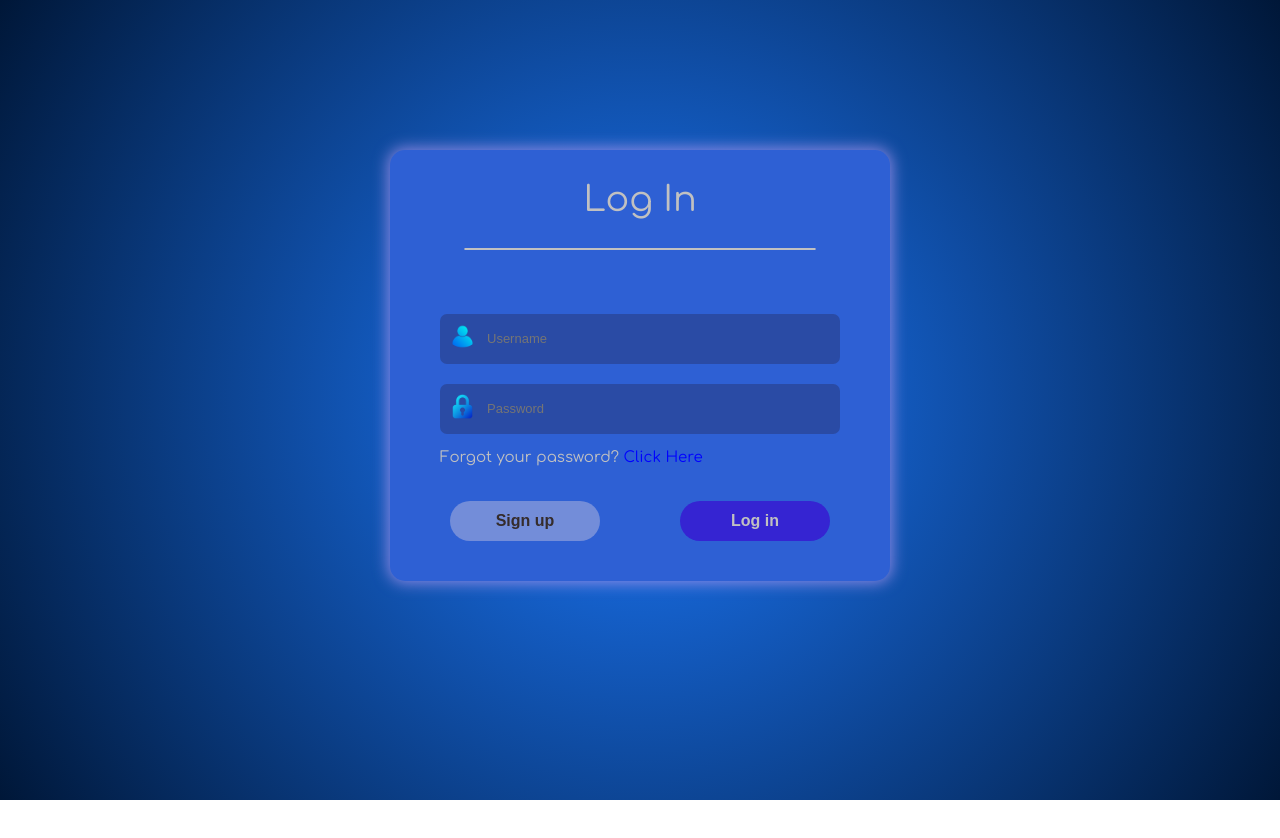
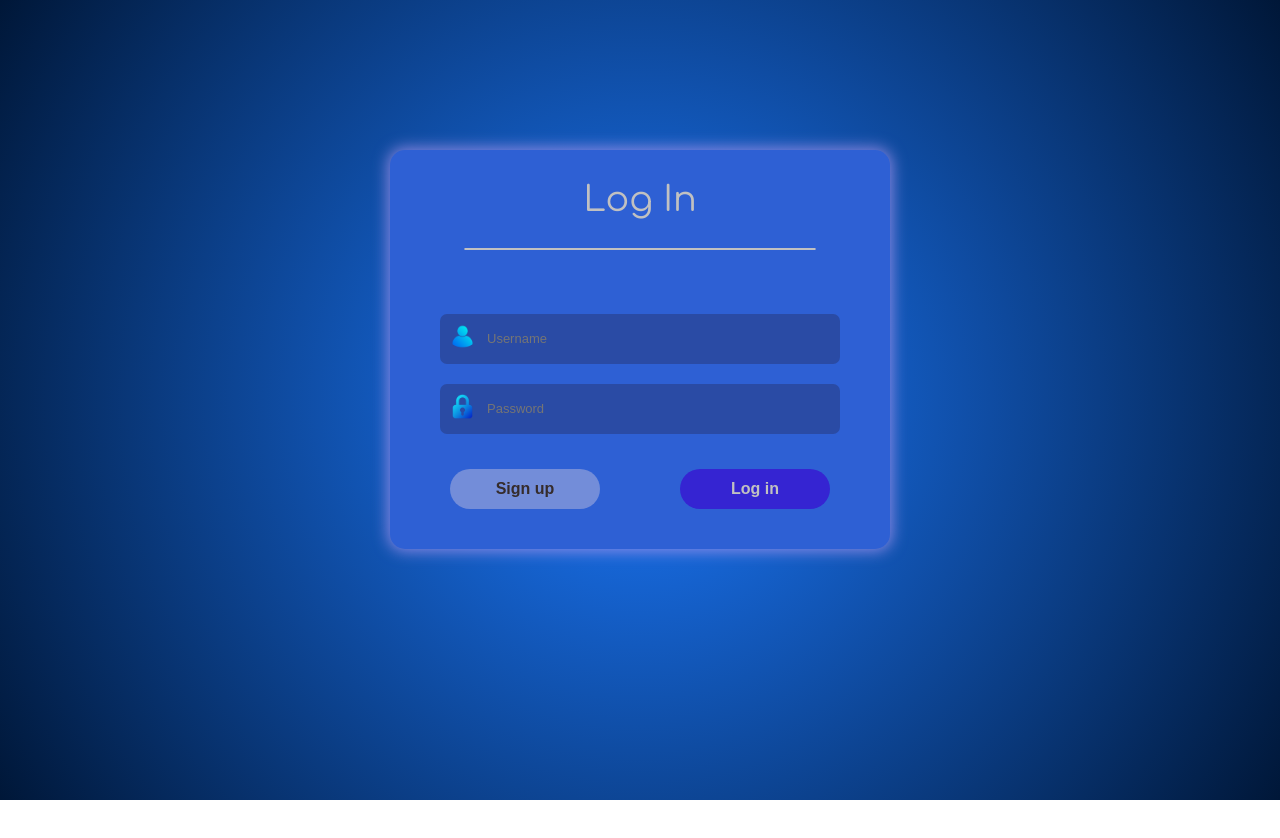
Before and after one commit to Mvrouvne/CareCompanionAi, a React (Vite) app in the folder frontend/: page / in a window 1280 px wide. Shown: the top 838 px of the page. Built offline with nearby package versions, Linux system fonts and the light colour scheme.

Commit message:
added react frontend to run in docker, stable version

```diff
--- a/frontend/src/LoginSignup.jsx
+++ b/frontend/src/LoginSignup.jsx
@@ -102,13 +102,6 @@ function LoginSignup(props) {
             />
           </div>
         </div>
-        {action === "Sign Up" ? (
-          <div></div>
-        ) : (
-          <div className="forgor-password">
-            Forgot your password? <span>Click Here</span>
-          </div>
-        )}
         <div className="action-buttons">
           <button
             className={action === "Sign Up" ? "submit" : "submit ocean-blue"}
```
